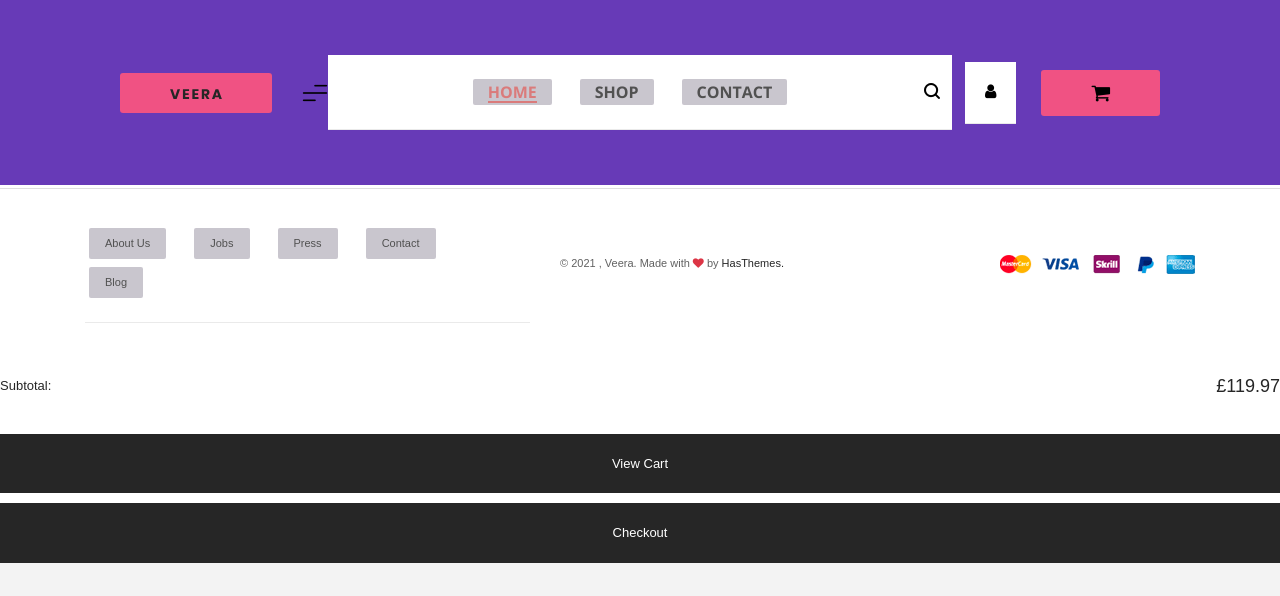
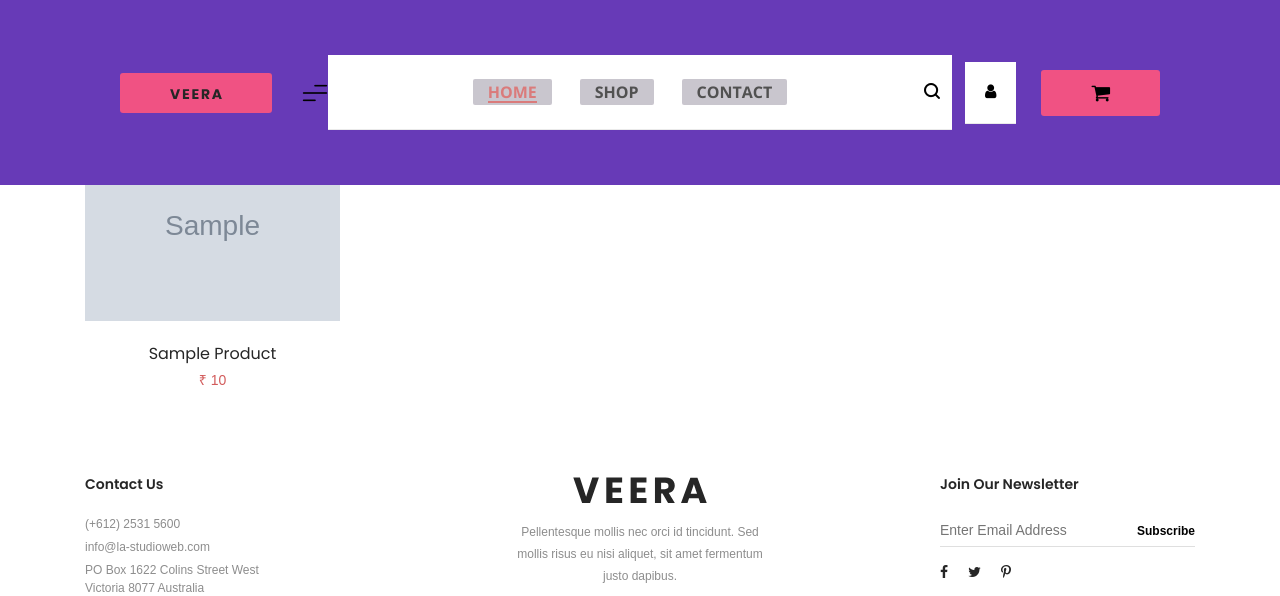
Before and after one commit to siddhikavaiya/Basic-Ecommerce-website, a Django app: template app/templates/search.html in a window 1280 px wide. Shown: the top 596 px of the page. Before the commit the page ends 563 px from the top, so only its background shows below. Run offline with Django 3.2, Linux system fonts and the light colour scheme; the template is opened without the code that fills it: most values are stand-ins (such as "Sample title", 1, 10 or a date in 2020); grey boxes marked "Sample" are stand-in pictures; some libraries are stand-ins or nearby versions.

Commit message:
Update search.html

```diff
--- a/app/templates/search.html
+++ b/app/templates/search.html
@@ -2,5 +2,77 @@
 {% load static %}
 {% block body %}
 
+<div id="shop-page-wrapper" class="pt-86 pt-md-56 pt-sm-46 pb-50 pb-md-20 pb-sm-10">
+    <div class="container">
+        <div class="row">
+            <div class="col-lg-12">
 
-{% endblock %}
+                <!-- Start Shop Page Product Area -->
+                <div class="shop-page-products-wrapper mt-44 mt-sm-30">
+                    <div class="products-wrapper products-on-column">
+                        <div class="row">
+                            <!-- Start Single Product -->
+                            {% for i in products %}
+                            <div class="col-lg-3 col-sm-6">
+
+                                <div class="single-product-wrap">
+                                    <!-- Product Thumbnail -->
+
+
+
+
+
+                                    <figure class="product-thumbnail">
+                                        <a href="{% url 'shopdetail' %}?cid={{i.id}}" class="d-block">
+                                            <img class="primary-thumb" src="{{i.img1.url}}"
+                                                 alt="Product" />
+                                            <img class="secondary-thumb" src="{{i.img2.url}}"
+                                                 alt="Product"/>
+                                        </a>
+                                        <figcaption class="product-hvr-content">
+                                            <a href="{% url 'addtocart' i.id %}" class="btn btn-black btn-addToCart">Add to Cart</a>
+                                            <div class="prod-btn-group">
+                                                <a href="{% url 'shopdetail' %}?cid={{i.id}}" data-toggle="tooltip" data-placement="top"
+                                                   title="View"><i class="dl-icon-view"></i></a>
+                                                <a href="wishlist.html" data-toggle="tooltip" data-placement="top"
+                                                   title="Add to Wishlist"><i class="dl-icon-heart4"></i></a>
+                                            </div>
+                                        </figcaption>
+                                    </figure>
+
+                                    <!-- Product Details -->
+                                    <div class="product-details">
+                                        <h2 class="product-name"><a href="{% url 'shopdetail' %}?cid={{i.id}}">{{i.pname}}</a></h2>
+                                        <div class="product-prices">
+
+                                            <span class="price">&#8377 {{i.price}}</span>
+                                        </div>
+                                        <div class="list-view-content">
+                                            <p class="product-desc">{{i.pdis}}</p>
+
+                                            <div class="list-btn-group mt-30 mt-sm-14">
+                                                <a href="{% url 'addtocart' i.id %}" class="btn btn-black">Add to Cart</a>
+                                                <a href="wishlist.html" data-toggle="tooltip" data-placement="top"
+                                                   title="Add to wishlist"><i class="dl-icon-heart2"></i></a>
+                                                <a href="compare.html" data-toggle="tooltip" data-placement="top"
+                                                   title="Add to Compare"><i class="dl-icon-compare2"></i></a>
+                                            </div>
+                                        </div>
+                                    </div>
+                                </div>
+                            </div>{% endfor %}
+
+                        </div>
+
+
+                    </div>
+                </div>
+                <!-- End Shop Page Product Area -->
+
+
+            </div>
+        </div>
+    </div>
+</div>
+
+{% endblock body %}
```
